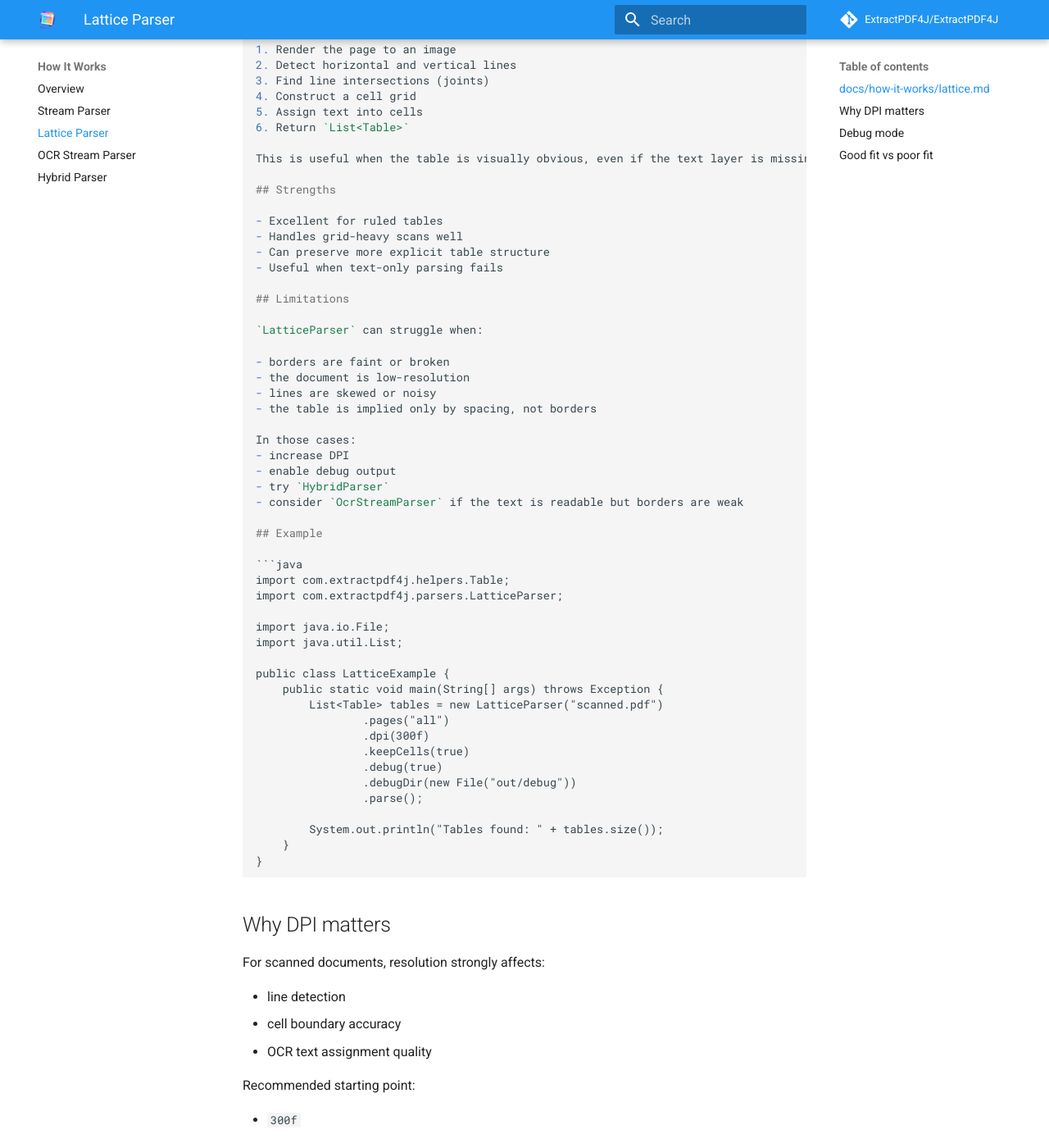
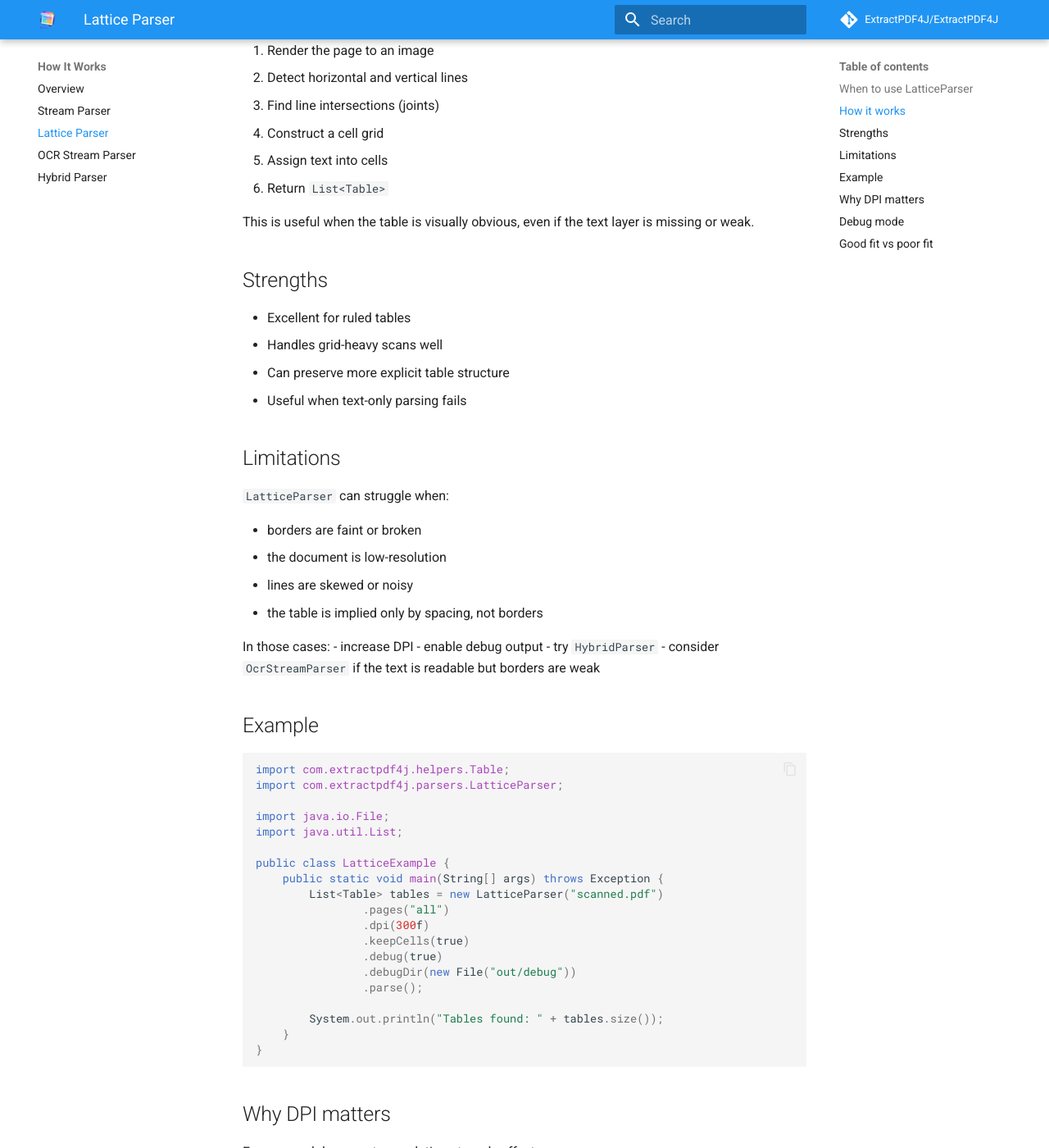
Before and after one commit to ExtractPDF4J/ExtractPDF4J, an MkDocs documentation site: the page built from docs/how-it-works/lattice.md, in a window 1280 px wide and 1400 px high, scrolled down 756 px. Shown: the whole window at 82% size. Built offline with MkDocs 1.6.1 and Material for MkDocs 9.7.7, drawn with Linux system fonts in a browser that asks for light colours; comment, search, counter and statistics services are not loaded; some of the changed text lies outside the part shown.

Commit message:
Update lattice.md
Signed-off-by: Mehuli Mukherjee <56256514+mehulimukherjee@users.noreply.github.com>

````diff
--- a/docs/how-it-works/lattice.md
+++ b/docs/how-it-works/lattice.md
@@ -1,9 +1,3 @@
-
----
-
-## `docs/how-it-works/lattice.md`
-
-```md
 # Lattice Parser
 
 `LatticeParser` is designed for **ruled** or **grid-based** tables where visible lines define the table structure.
````
